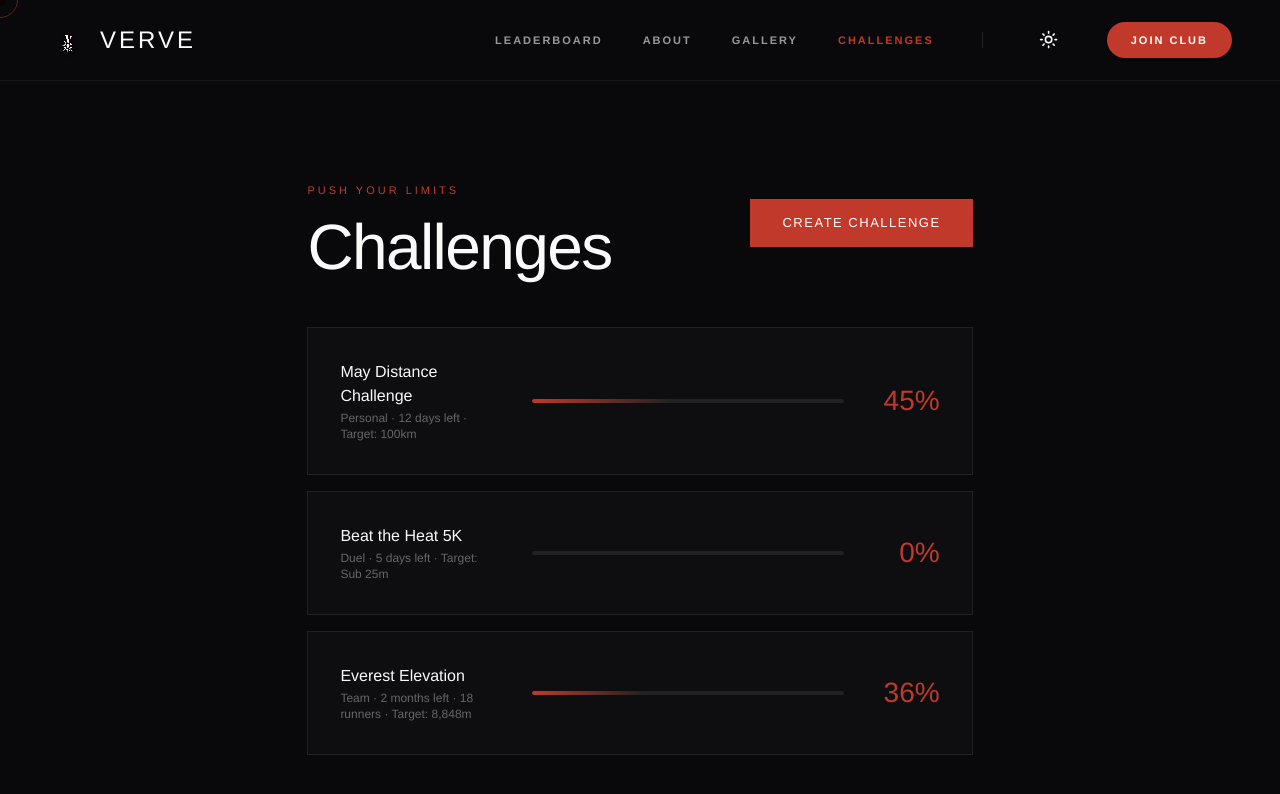
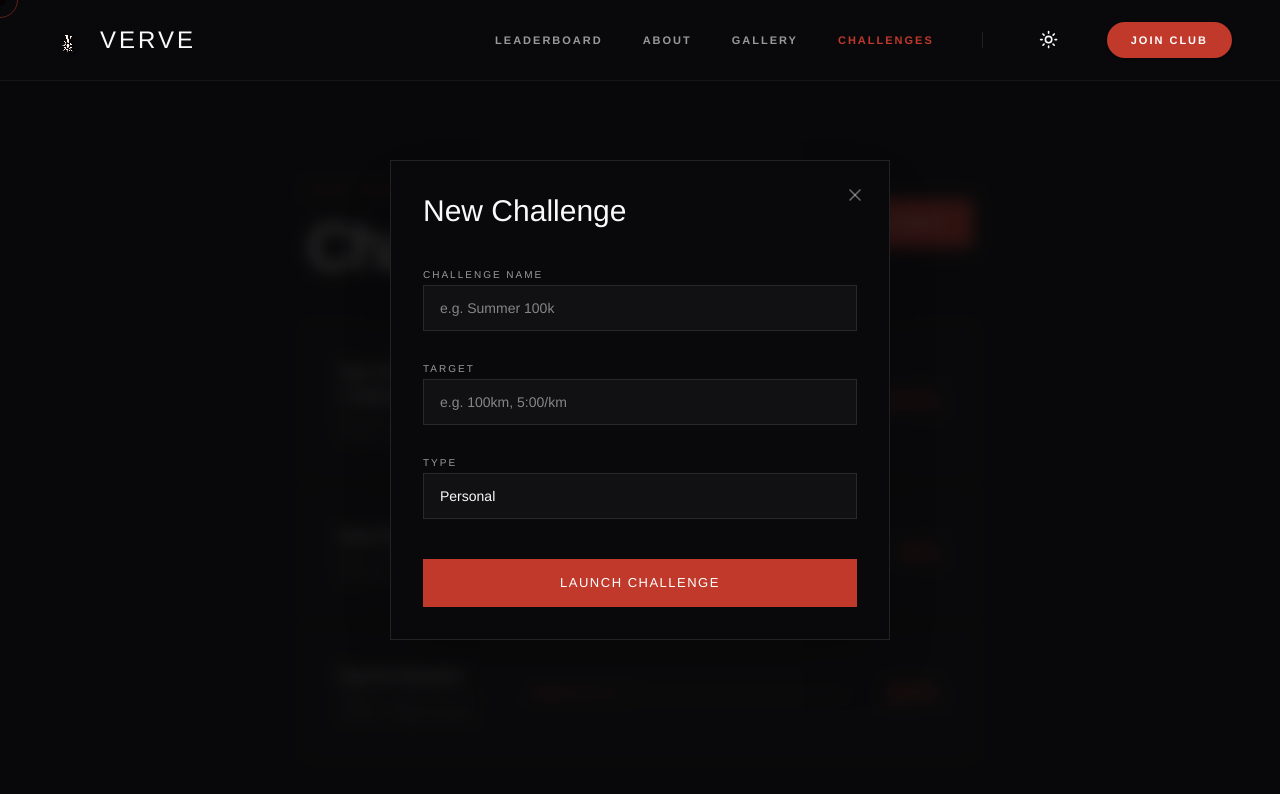
Before and after one commit to ammanojha10/Verve, a Next.js app: page /challenges in a window 1280 px wide. Both pictures are taken after a click on the button "CREATE CHALLENGE". Shown: the top 794 px of the page. Built offline with nearby package versions, Linux system fonts and the light colour scheme.

Commit message:
Make Create Challenge button functional with modal form

```diff
--- a/app/challenges/page.tsx
+++ b/app/challenges/page.tsx
@@ -1,13 +1,44 @@
+'use client'
+
+import { useState } from 'react'
 import { RevealSection } from '@/components/ui/RevealSection'
 import { Button } from '@/components/ui/Button'
-import Link from 'next/link'
+import { X } from 'lucide-react'
+
+const INITIAL_CHALLENGES = [
+  { id: 1, title: 'May Distance Challenge', target: '100km', type: 'Personal', sub: 'Personal · 12 days left', pct: 45 },
+  { id: 2, title: 'Beat the Heat 5K', target: 'Sub 25m', type: 'Duel', sub: 'Duel · 5 days left', pct: 0 },
+  { id: 3, title: 'Everest Elevation', target: '8,848m', type: 'Team', sub: 'Team · 2 months left · 18 runners', pct: 36 },
+]
 
 export default function ChallengesPage() {
-  const challenges = [
-    { id: 1, title: 'May Distance Challenge', target: '100km', type: 'Personal', sub: 'Personal · 12 days left', pct: 45 },
-    { id: 2, title: 'Beat the Heat 5K', target: 'Sub 25m', type: 'Duel', sub: 'Duel · 5 days left', pct: 0 },
-    { id: 3, title: 'Everest Elevation', target: '8,848m', type: 'Team', sub: 'Team · 2 months left · 18 runners', pct: 36 },
-  ]
+  const [challenges, setChallenges] = useState(INITIAL_CHALLENGES)
+  const [isModalOpen, setIsModalOpen] = useState(false)
+
+  // Form states
+  const [title, setTitle] = useState('')
+  const [target, setTarget] = useState('')
+  const [type, setType] = useState('Personal')
+
+  const handleCreate = (e: React.FormEvent) => {
+    e.preventDefault()
+    if (!title || !target) return
+
+    const newChallenge = {
+      id: challenges.length + 1,
+      title,
+      target,
+      type,
+      sub: `${type} · Just started`,
+      pct: 0
+    }
+
+    setChallenges([newChallenge, ...challenges])
+    setIsModalOpen(false)
+    setTitle('')
+    setTarget('')
+    setType('Personal')
+  }
 
   return (
     <div className="max-w-[780px] mx-auto px-6 md:px-12 py-10 md:py-16">
@@ -20,7 +51,7 @@ export default function ChallengesPage() {
             <h1 className="font-heading text-[clamp(42px,5vw,72px)] leading-none tracking-tight text-foreground">Challenges</h1>
           </RevealSection>
         </div>
-        <Button className="w-full md:w-auto">Create Challenge</Button>
+        <Button onClick={() => setIsModalOpen(true)} className="w-full md:w-auto">Create Challenge</Button>
       </div>
 
       {challenges.map((ch, i) => (
@@ -28,7 +59,7 @@ export default function ChallengesPage() {
           <div className="flex flex-col md:flex-row md:items-center gap-6 md:gap-9 bg-foreground/[0.02] border border-foreground/[0.08] p-6 md:p-8 mb-4 hover:bg-off transition-colors duration-200">
             <div className="flex-1">
               <div className="text-base text-foreground font-medium">{ch.title}</div>
-              <div className="text-xs text-muted mt-0.5">{ch.sub} · Target: {ch.target}</div>
+              <div className="text-xs text-foreground/40 mt-0.5">{ch.sub} · Target: {ch.target}</div>
             </div>
             <div className="flex-[2] h-1 bg-foreground/[0.08] rounded-sm overflow-hidden min-w-[200px]">
               <div className="h-full bg-gradient-to-r from-primary to-primary-light rounded-sm transition-all duration-1000" style={{ width: `${ch.pct}%` }} />
@@ -37,6 +68,58 @@ export default function ChallengesPage() {
           </div>
         </RevealSection>
       ))}
+
+      {/* CREATE CHALLENGE MODAL */}
+      {isModalOpen && (
+        <div className="fixed inset-0 z-50 flex items-center justify-center p-6 bg-background/80 backdrop-blur-sm">
+          <div className="bg-background border border-foreground/10 p-8 max-w-[500px] w-full relative shadow-2xl">
+            <button
+              onClick={() => setIsModalOpen(false)}
+              className="absolute top-6 right-6 text-foreground/40 hover:text-foreground transition-colors"
+            >
+              <X className="h-5 w-5" />
+            </button>
+            <h2 className="font-heading text-3xl mb-8">New Challenge</h2>
+            <form onSubmit={handleCreate} className="space-y-6">
+              <div className="space-y-2">
+                <label className="text-[10px] tracking-[2px] uppercase text-foreground/60">Challenge Name</label>
+                <input
+                  type="text"
+                  value={title}
+                  onChange={(e) => setTitle(e.target.value)}
+                  className="w-full bg-foreground/[0.03] border border-foreground/10 px-4 py-3 text-sm focus:outline-none focus:border-primary transition-colors"
+                  placeholder="e.g. Summer 100k"
+                  required
+                />
+              </div>
+              <div className="space-y-2">
+                <label className="text-[10px] tracking-[2px] uppercase text-foreground/60">Target</label>
+                <input
+                  type="text"
+                  value={target}
+                  onChange={(e) => setTarget(e.target.value)}
+                  className="w-full bg-foreground/[0.03] border border-foreground/10 px-4 py-3 text-sm focus:outline-none focus:border-primary transition-colors"
+                  placeholder="e.g. 100km, 5:00/km"
+                  required
+                />
+              </div>
+              <div className="space-y-2">
+                <label className="text-[10px] tracking-[2px] uppercase text-foreground/60">Type</label>
+                <select
+                  value={type}
+                  onChange={(e) => setType(e.target.value)}
+                  className="w-full bg-foreground/[0.03] border border-foreground/10 px-4 py-3 text-sm focus:outline-none focus:border-primary transition-colors appearance-none"
+                >
+                  <option value="Personal">Personal</option>
+                  <option value="Duel">Duel</option>
+                  <option value="Team">Team</option>
+                </select>
+              </div>
+              <Button type="submit" className="w-full mt-4">Launch Challenge</Button>
+            </form>
+          </div>
+        </div>
+      )}
     </div>
   )
 }
```
